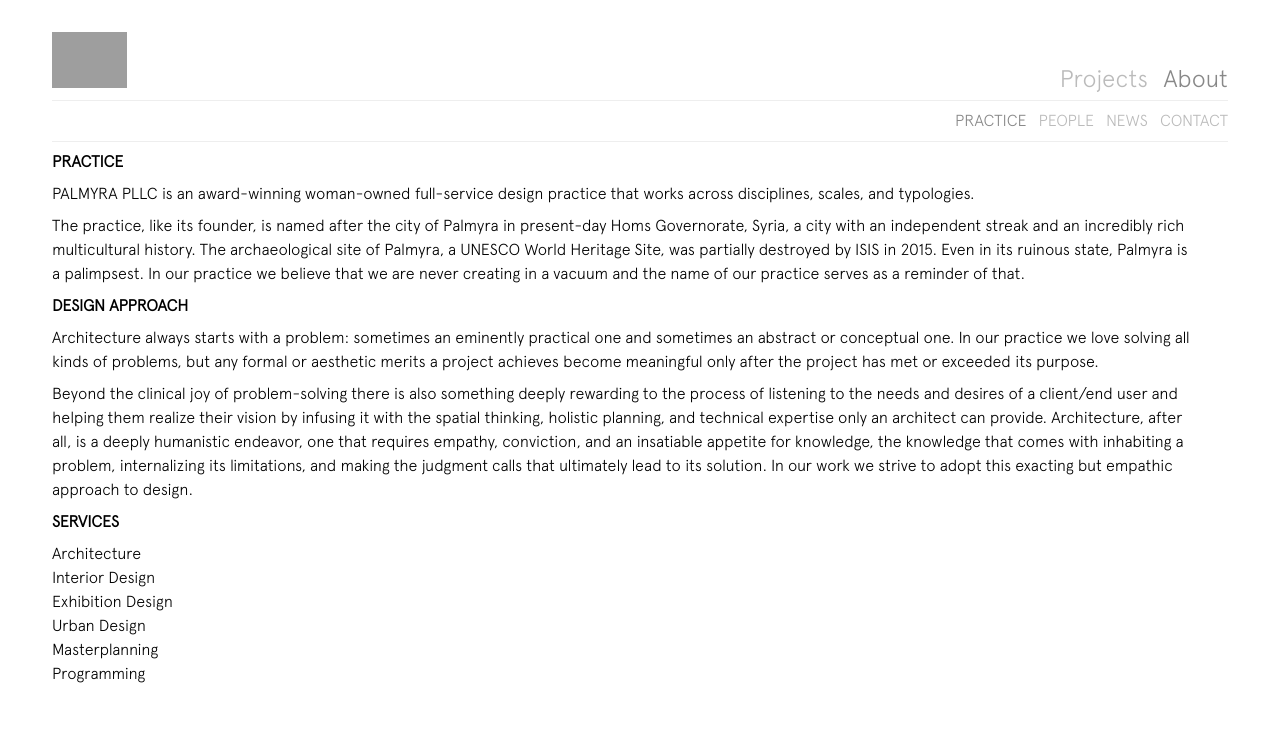
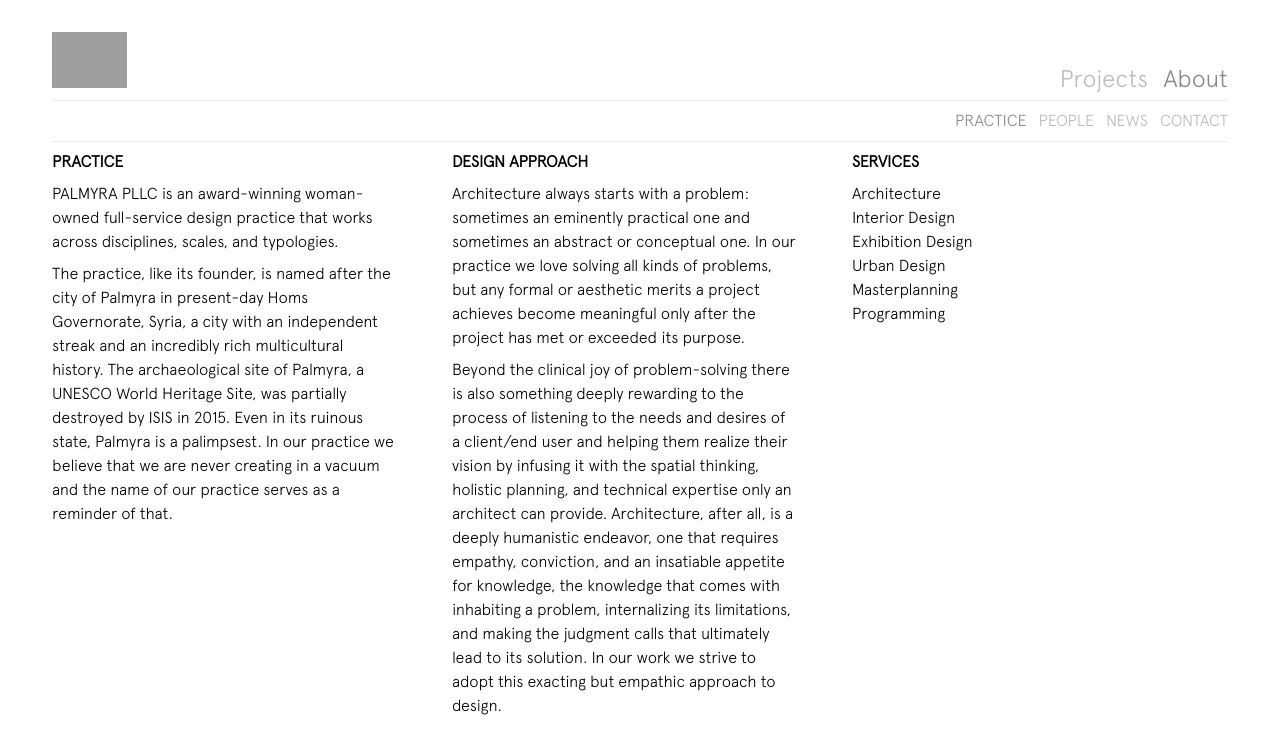
Before and after one commit to palmyra-arch/palmyra-arch.github.io, a Jekyll site: the page built from practice.html, in a window 1280 px wide. Shown: the top 754 px of the page. Built offline with Jekyll 4.4.1, drawn with Linux system fonts in a browser that asks for light colours; grey boxes are pictures that could not be loaded.

Commit message:
made practice trifold

```diff
--- a/practice.html
+++ b/practice.html
@@ -5,7 +5,7 @@
 ---
 
             <div class="row">
-                <div class="col col-1-1">
+                <div class="col col-1-1 col-md-1-3">
                     <div class="paragraph" >
                          <b>PRACTICE</b>
                     </div>
@@ -21,7 +21,9 @@
                          PHILOSOPHY
                     </div>
 -->
-                    <div class="paragraph" >
+                    </div>
+                <div class="col col-1-1 col-md-1-3">
+                    <div class="paragraph">
                          <b>DESIGN APPROACH</b>
                     </div>
                      <div class="paragraph practice-left">
@@ -34,7 +36,8 @@
                      <div class="paragraph practice-left"> -->
                          In our work we strive to adopt this exacting but empathic approach to design.
                      </div>
-
+               </div>
+                <div class="col col-1-1 col-md-1-3">
                      <div class="paragraph">
                          <b>SERVICES</b>
                     </div>
```
